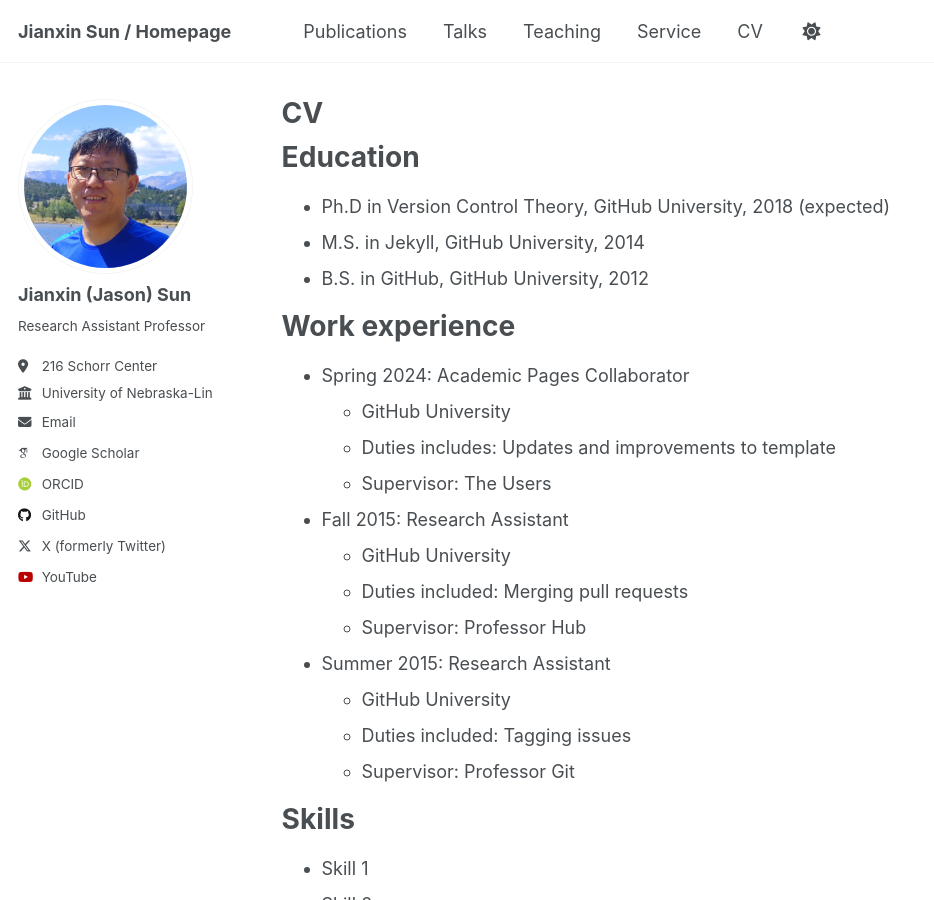
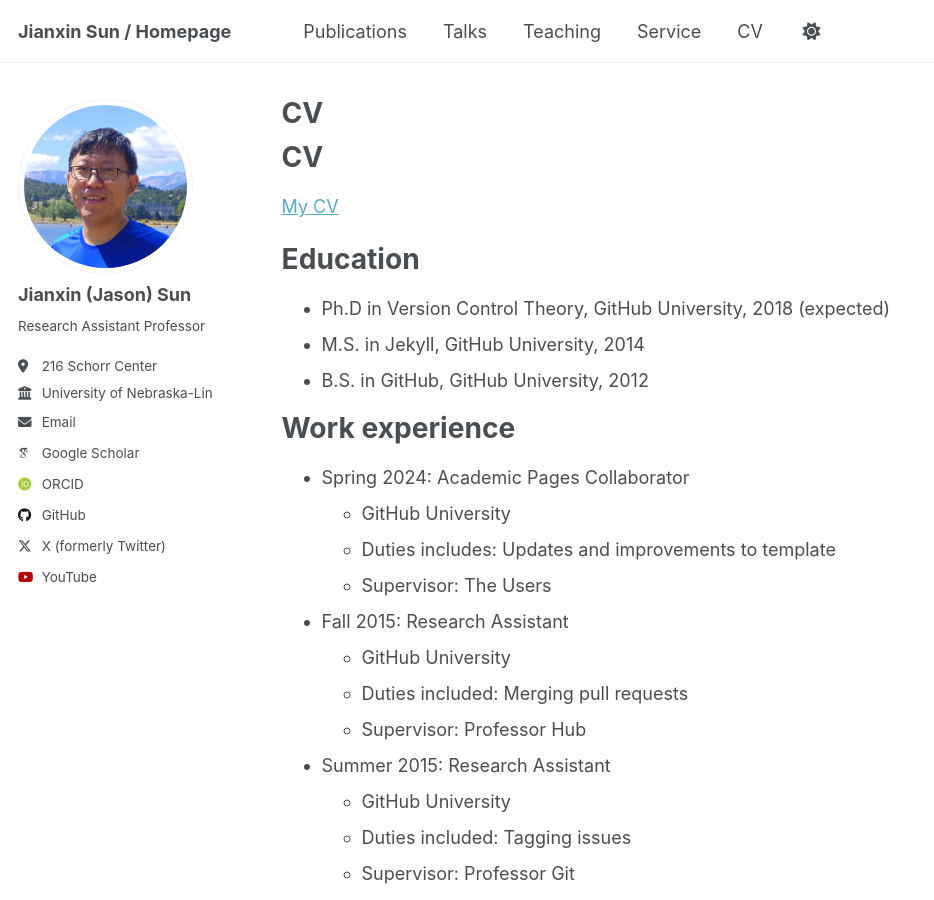
Before and after one commit to sunjianxin/sunjianxin.github.io, a Jekyll site: the page built from _pages/cv.md, in a window 1280 px wide and 900 px high. Shown: the whole window, without its empty margins (0-934 px from the left). Built offline with Jekyll 4.4.1, drawn with Linux system fonts in a browser that asks for light colours; some web fonts are replaced.

Commit message:
Update cv.md

```diff
--- a/_pages/cv.md
+++ b/_pages/cv.md
@@ -6,6 +6,10 @@
 redirect_from:
   - /resume
 ---
+
+CV
+======
+[My CV](https://github.com/sunjianxin/sunjianxin.github.io/blob/master/files/Resume_JianxinSun.pdf)
 
 {% include base_path %}
 
```
